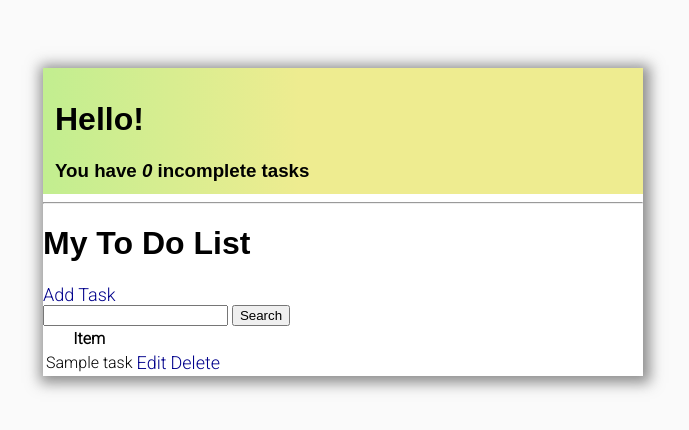
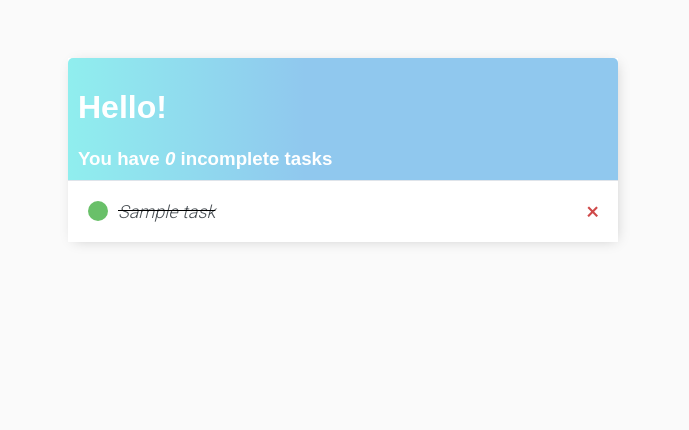
Before and after one commit to Roman-24/ToDoList-app, a Django app: page / in a window 1280 px wide. Shown: the top 430 px of the page, without its empty margins (297-986 px from the left). Run offline with Django 3.2, Linux system fonts and the light colour scheme; tables that the repository leaves empty hold one stand-in row (values such as "Sample post").

Commit message:
More css style

```diff
--- a/todo_list/base/templates/base/main.html
+++ b/todo_list/base/templates/base/main.html
@@ -15,7 +15,7 @@
             body {
                 background-color: #FAFAFA;
                 font-family: 'Roboto', sans-serif;
-                padding-top: 60px;
+                padding-top: 50px;
             }
 
             h1, h2, h3, h4, h5, h6 {
@@ -29,20 +29,73 @@
             }
 
             .container {
-                max-width: 600px;
+                max-width: 550px;
                 margin: auto;
                 background-color: #fff;
-                -webkit-box-shadow: 5px 5px 5px rgba(68, 68, 68, 0.6);
-                box-shadow: 2px 2px 13px 5px rgba(68, 68, 68, 0.6);
+                -webkit-box-shadow: 2px 2px 13px -4px rgba(0, 0, 0, 0.21);
+                box-shadow: 2px 2px 13px -4px rgba(0, 0, 0, 0.21);
+            }
+
+            input {
+                outline: none;
+                border: none;
             }
 
             .header-bar {
                 display: flex;
                 justify-content: space-between;
-                color: black;
-                padding: 12px;
-                /* border-radius: 12px; */
-                background: linear-gradient(90deg, #c2ee90 0%, #eeec90 43%, #eeec90 100%);
+                color: #fff;
+                padding: 10px;
+                border-radius: 5px 5px 0 0;
+                background: linear-gradient(90deg, #90eeee 0%, #90c8ee 43%, #90c8ee 100%);
+            }
+
+            .header-bar a {
+                color: rgb(247, 247, 247);
+                text-decoration: none;
+            }
+
+            .task-wrapper {
+                display: flex;
+                align-items: center;
+                justify-content: space-between;
+                background-color: #fff;
+                border-top: 1px solid #dfe4ea;
+                overflow: hidden;
+            }
+
+            .task-title {
+                display: flex;
+                padding: 20px;
+            }
+
+            .task-title a {
+                text-decoration: none;
+                color: #4b5156;
+                margin-left: 10px;
+            }
+
+            .task-complete-icon {
+                height: 20px;
+                width: 20px;
+                background-color: rgb(105, 192, 105);
+                border-radius: 50%;
+            }
+
+            .task-incomplete-icon {
+                height: 20px;
+                width: 20px;
+                background-color: rgb(218, 218, 218);
+                border-radius: 50%;
+            }
+
+            .delete-link {
+                text-decoration: none;
+                font-weight: 900;
+                color: #cf4949;
+                font-size: 22px;
+                line-height: 0;
+                padding: 20px;
             }
         </style>
 
--- a/todo_list/base/templates/base/task_list.html
+++ b/todo_list/base/templates/base/task_list.html
@@ -9,32 +9,40 @@
     </div>
 </div>
 
-<hr>
-<h1>My To Do List</h1>
 
+
+<!--
 <a href="{% url 'task-create' %}">Add Task</a>
-<!-- nemusíš to nikam pripájať lebo django už defaultne hľadá tento súbor-->
 
 <form method="GET">
     <input type="text" name="search-area" value="{{search_input}}">
     <input type="submit" value="Search">
 </form>
+-->
 
-<table>
-    <tr>
-        <th>Item</th>
-        <th></th>
-        <th></th>
-    </tr>
+<div class="task-items-wrapper">
     {% for task in tasks %}
-    <tr>
-        <td>{{task.title}}</td>
-        <td><a href="{% url 'task-update' task.id %}">Edit</a></td>
-        <td><a href="{% url 'task-delete' task.id %}">Delete</a></td>
-    </tr>
+    <div class="task-wrapper">
+        {% if task.complete %}
+        <div class="task-title">
+            <div class="task-complete-icon"></div>
+            <i><s><a href="{% url 'task-update' task.id %}">{{task}}</a></s></i>
+        </div>
+        <a class="delete-link" href="{% url 'task-delete' task.id %}">&#215;</a>
+
+        {% else %}
+        <div class="task-title">
+            <div class="task-incomplete-icon"></div>
+            <a href="{% url 'task-update' task.id %}">{{task}}</a>
+        </div>
+        <a class="delete-link" href="{% url 'task-delete' task.id %}">&#215;</a>
+        {% endif %}
+
+    </div>
+
     {% empty %}
         <h3>No items in list</h3>
     {% endfor %}
-</table>
+</div>
 
 {% endblock content %}
```
